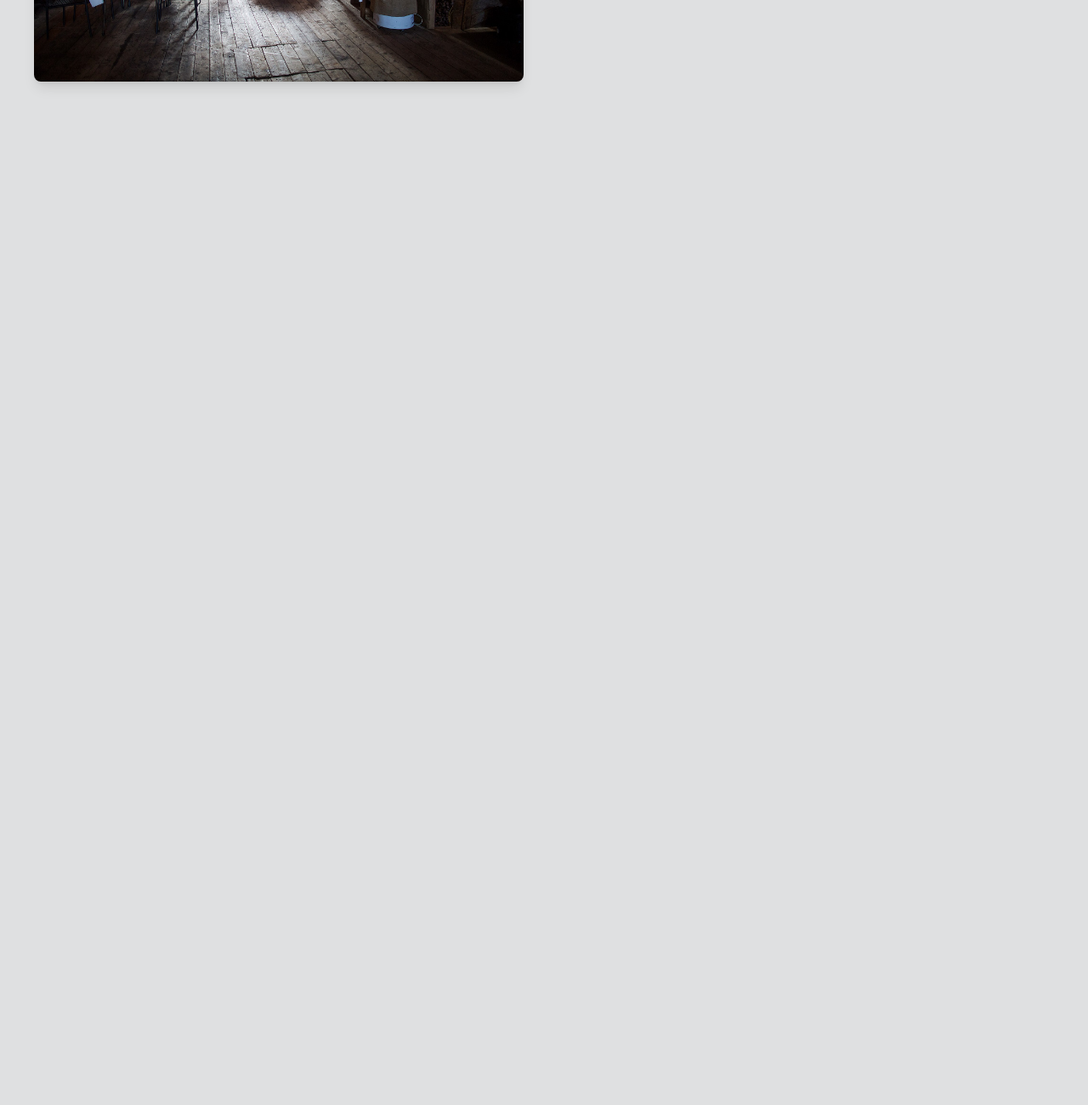
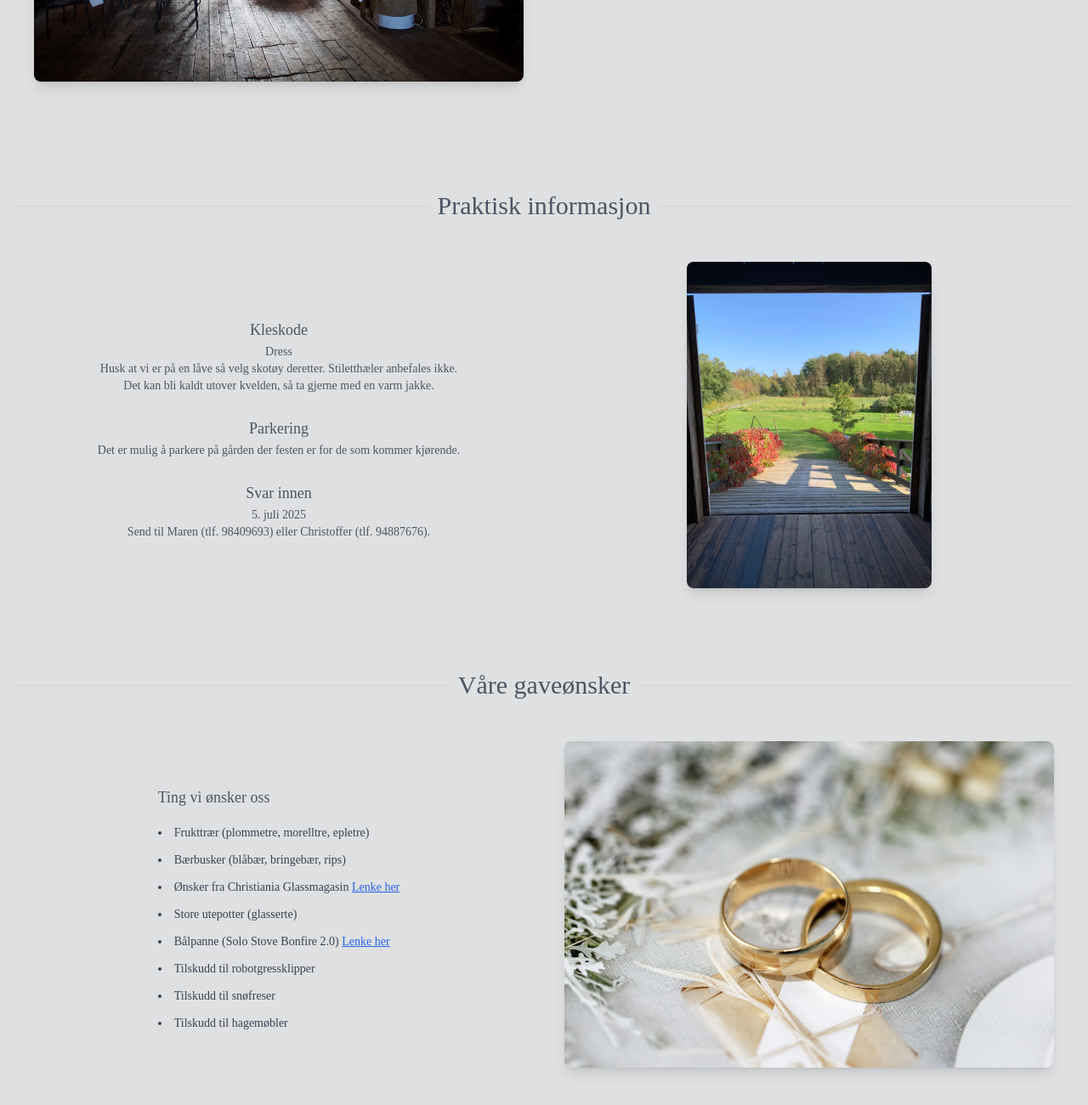
Before and after one commit to christofferwd/bryllup-2025, a plain HTML site: page index.html in a window 1280 px wide. Shown: the part 1720-3020 px from the top of the page at 85% size. Before the commit the page ends 1920 px from the top, so only its background shows below. Drawn offline with nearby package versions, Linux system fonts and the light colour scheme; a web font is replaced by a local one.

Commit message:
added new informations

```diff
--- a/index.html
+++ b/index.html
@@ -104,6 +104,80 @@
             </div>
         </div>
 
+        <!-- PRAKTISK INFORMASJON -->
+        <div class="lg:my-24">
+            <div class="relative mt-6 mb-2 lg:my-12">
+                <div class="absolute inset-0 flex items-center" aria-hidden="true">
+                    <div class="w-full border-t border-gray-300"></div>
+                </div>
+                <div class="relative flex justify-center">
+                    <span class="bg-[#DFE0E1]  px-2 text-3xl charm-regular">Praktisk informasjon</span>
+                </div>
+            </div>
+            <div class="text-center grid lg:grid-cols-2 colum">
+                <img src="img/brekke-inngang.jpg" alt="" class="my-2 rounded-lg shadow-lg lg:hidden block max-h-96 mx-auto">
+                <div class=" mx-auto my-auto">
+                    <div class="mt-2">
+                        <p class="mt-2 text-lg/8 text-gray-600">Kleskode</p>
+                        <p class="text-sm">Dress</p>
+                        <p class="text-sm">Husk at vi er på en låve så velg skotøy deretter. Stiletthæler anbefales ikke. <br>
+                        Det kan bli kaldt utover kvelden, så ta gjerne med en varm jakke.</p>
+                    </div>
+
+                    <div class="mt-6">
+                        <p class="mt-2 text-lg/8 text-gray-600">Parkering</p>
+                        <p class="text-sm">Det er mulig å parkere på gården der festen er for de som kommer kjørende.</p>
+                    </div>
+
+                    <div class="mt-6">
+                        <p class="mt-2 text-lg/8 text-gray-600">Svar innen</p>
+                        <p class="text-sm">5. juli 2025</p>
+                        <p class="text-sm">Send til Maren (tlf. 98409693) eller Christoffer (tlf. 94887676).</p>
+                    </div>
+                </div>
+                <img src="img/brekke-inngang.jpg" alt="" class="rounded-lg shadow-lg hidden lg:block max-h-96 mx-auto" >
+            </div>
+        </div>
+
+
+         <!-- VÅRE GAVEØNSKER -->
+         <div class="lg:my-24">
+            <div class="relative mt-8 mb-2 lg:my-12">
+                <div class="absolute inset-0 flex items-center" aria-hidden="true">
+                    <div class="w-full border-t border-gray-300"></div>
+                </div>
+                <div class="relative flex justify-center">
+                    <span class="bg-[#DFE0E1]  px-2 text-3xl charm-regular">Våre gaveønsker</span>
+                </div>
+            </div>
+            <div class="grid lg:grid-cols-2 colum">
+                <img src="img/rings.jpg" alt="" class="my-2 rounded-lg shadow-lg lg:hidden block max-h-96 mx-auto">
+                <div class="text-left mx-auto my-auto">
+                    <div class="mt-2">
+                        <p class="mt-2 text-lg/8 text-gray-600 mb-4">Ting vi ønsker oss</p>
+                        <!-- <p class="text-sm">Dress</p> -->
+
+
+                    <ul class="list-disc list-inside space-y-3 text-gray-700 text-sm">
+                        <li>Frukttrær (plommetre, morelltre, epletre)</li>
+                        <li>Bærbusker (blåbær, bringebær, rips)</li>
+                        <li>Ønsker fra Christiania Glassmagasin <a href="https://www.cg.no/apps/wishlist/?wlid=405571" class="text-blue-600 hover:text-blue-800 underline hover:no-underline transition-colors duration-200">Lenke her</a></li>
+                        <li>Store utepotter (glasserte) </li>
+                        <li>Bålpanne (Solo Stove Bonfire 2.0) <a href="https://baalstedet.no/produkt/solo-stove-bonfire-2-0/" class="text-blue-600 hover:text-blue-800 underline hover:no-underline transition-colors duration-200">Lenke her</a> </li>
+                        <li>Tilskudd til robotgressklipper</li>
+                        <li>Tilskudd til snøfreser</li>
+                        <li>Tilskudd til hagemøbler</li>
+                      </ul>
+
+
+                    </div>
+
+                </div>
+                <img src="img/rings.jpg" alt="" class="rounded-lg shadow-lg hidden lg:block max-h-96 mx-auto" >
+            </div>
+        </div>
+
+
     </div>
 
 
```
Also changed, not shown: img/rings.jpg (added).
